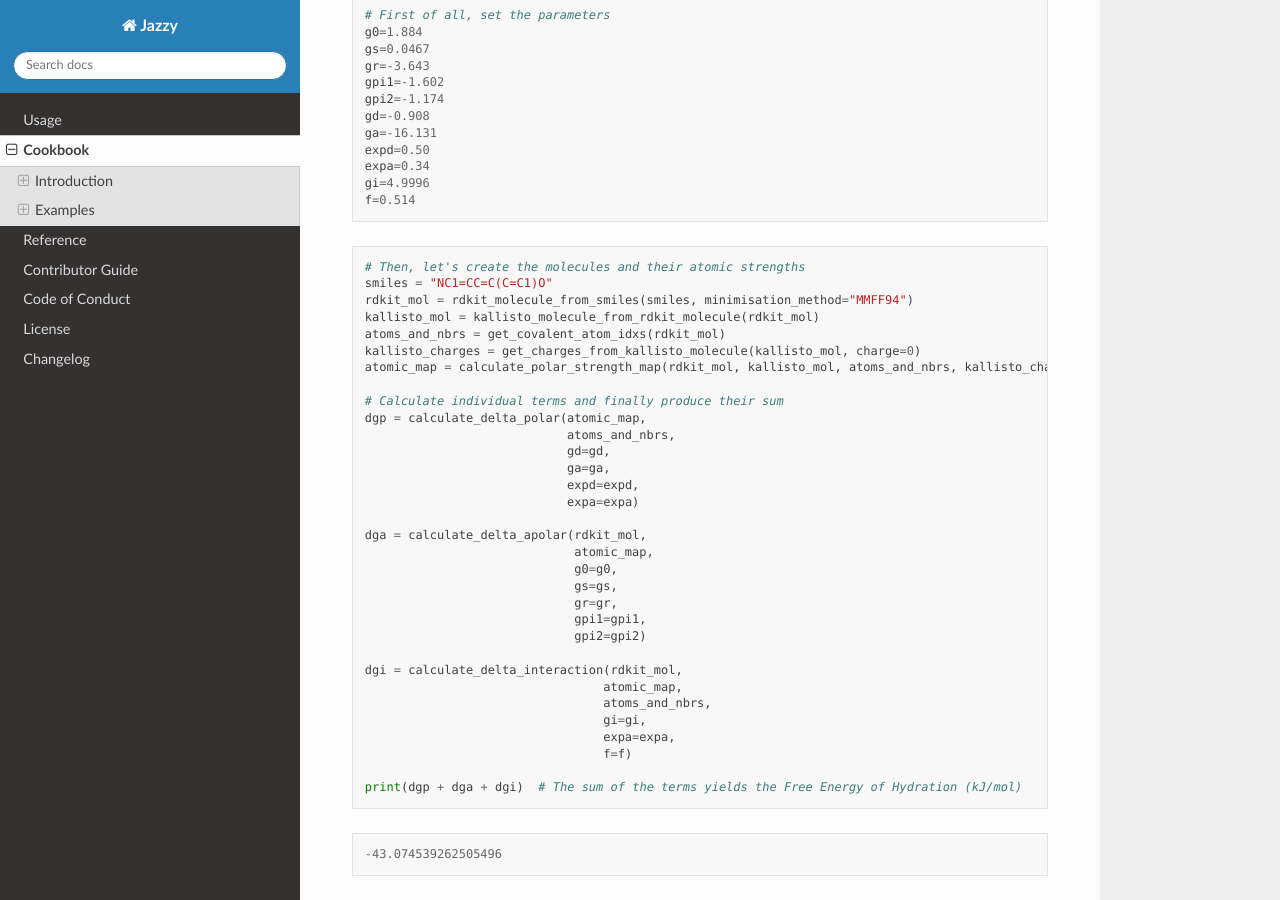
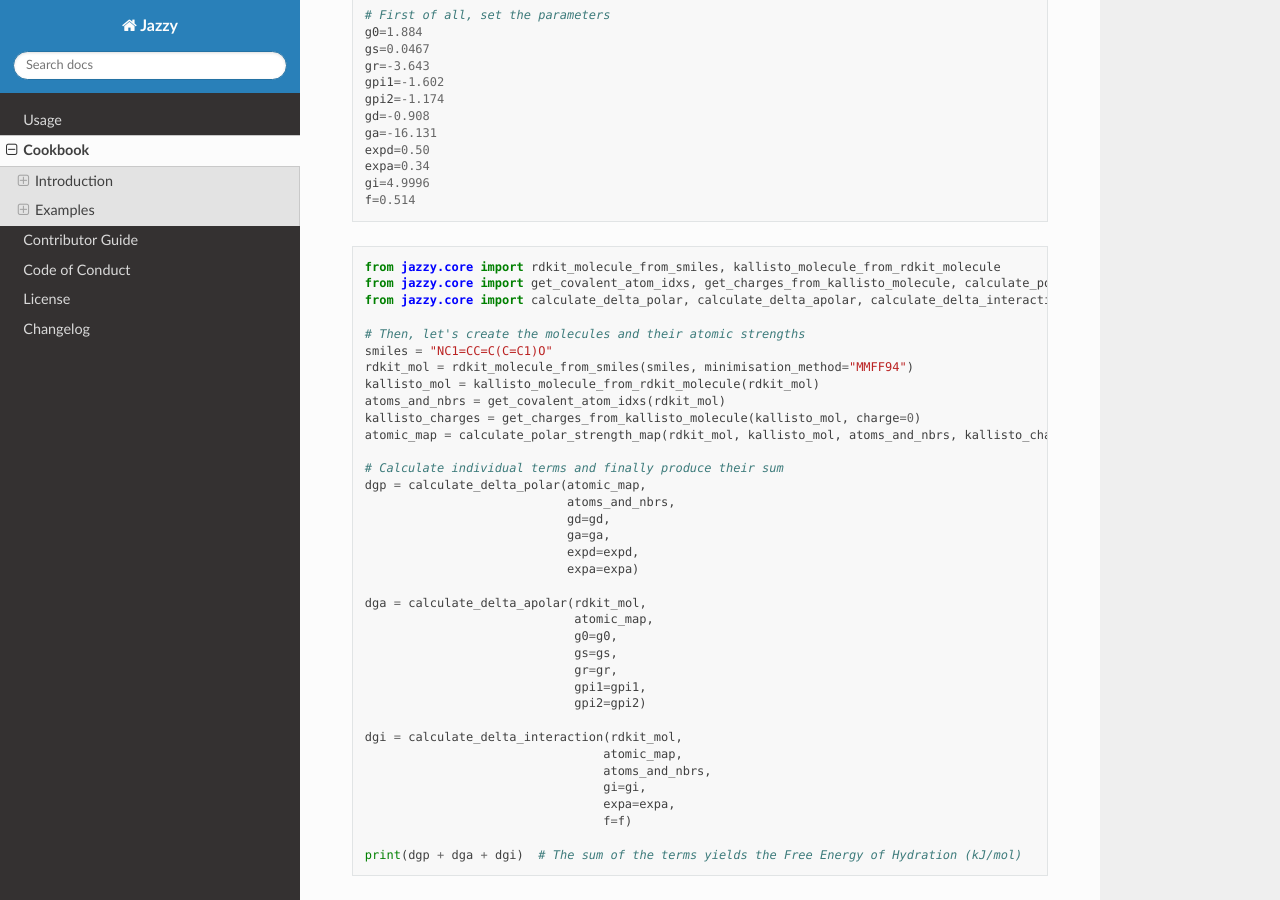
Before and after one commit to AstraZeneca/jazzy, a Sphinx documentation site: the page built from docs/cookbook.rst, in a window 1280 px wide and 900 px high, scrolled down 7907 px. Built offline with Sphinx 7.4.7 and the Read the Docs theme 2.0.0, drawn with Linux system fonts in a browser that asks for light colours; some of the changed text lies outside the part shown.

Commit message:
cleaned docs

```diff
--- a/docs/api.rst
+++ b/docs/api.rst
@@ -96,7 +96,7 @@ Hydrogen Bond Strength Depiction
 Creates an SVG rendering of the molecule with its atomistic hydrogen bond donor and acceptor strengths from an input SMILES string. Note that, if the SMILES cannot be processed, the function raises a *JazzyError*. The depiction function accepts parameters to:
 
 1. Create a two- or three-dimensional depiction (e.g. ``flatten_molecule=True`` generates a 2D molecule)
-2. Exclude specified types of strengths (e.g. ``ignore_sa=False`` excludes acceptor strengths from the rendering)
+2. Exclude specified types of strengths (e.g. ``ignore_sa=True`` excludes acceptor strengths from the rendering)
 3. Apply minimum strength thresholds (e.g. ``sdc_threshold=0.7`` depicts *sdc* strengths only if greater than 0.7)
 4. Configure the output size (e.g. ``fig_size=[350,350]`` generates an image of 350x350 pixels)
 5. Depict strengths without highlighting their atoms (e.g. ``highlight_atoms=False``)
--- a/docs/cookbook.rst
+++ b/docs/cookbook.rst
@@ -32,7 +32,7 @@ Depending on your programming expertise and what you are aiming to do with Jazzy
 
 Feedback and Contributions
 ^^^^^^^^^^^^^^^^^^^^^^^^^^
-If you want to include new examples or review the existing ones, please refer to the `Contributor Guide`_. or submit a request to eike.caldeweyher@astrazeneca.com or gianmarco.ghiandoni@astrazeneca.com.
+If you want to include new examples or review the existing ones, please refer to the `Contributor Guide`_ or submit a request to eike.caldeweyher@astrazeneca.com or gianmarco.ghiandoni@astrazeneca.com.
 
 Examples
 --------
--- a/docs/core.rst
+++ b/docs/core.rst
@@ -118,6 +118,10 @@ If you are just interested in calculating the free energy of hydration without c
 
 .. code-block:: python
 
+   from jazzy.core import rdkit_molecule_from_smiles, kallisto_molecule_from_rdkit_molecule
+   from jazzy.core import get_covalent_atom_idxs, get_charges_from_kallisto_molecule, calculate_polar_strength_map
+   from jazzy.core import calculate_delta_polar, calculate_delta_apolar, calculate_delta_interaction
+
    # Then, let's create the molecules and their atomic strengths
    smiles = "NC1=CC=C(C=C1)O"
    rdkit_mol = rdkit_molecule_from_smiles(smiles, minimisation_method="MMFF94")
--- a/docs/index.rst
+++ b/docs/index.rst
@@ -10,7 +10,6 @@
 
    usage
    cookbook
-   reference
    contributing
    Code of Conduct <codeofconduct>
    License <license>
```
Also changed, not shown: docs/reference.rst (deleted, +0 -13 lines).
